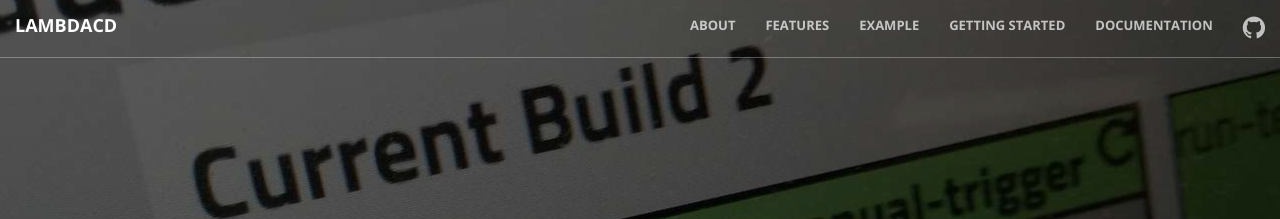
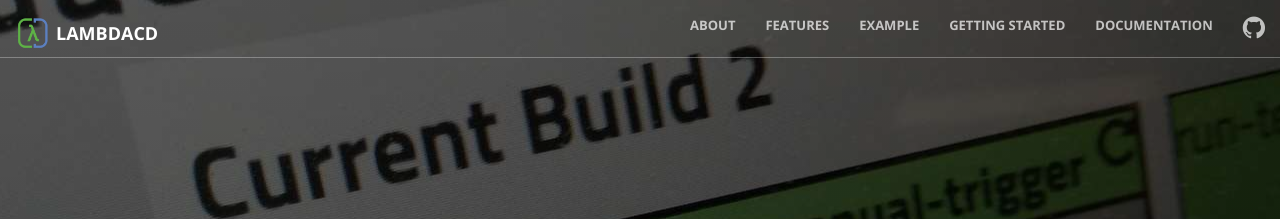
Before and after one commit to flosell/lambdacd, a Jekyll site: the page built from index.html, in a window 1280 px wide. Shown: the top 219 px of the page. Built offline with Jekyll 4.4.1, drawn with Linux system fonts in a browser that asks for light colours.

Commit message:
add lambdacd logo

```diff
--- a/_includes/head.html
+++ b/_includes/head.html
@@ -19,6 +19,9 @@
     <!-- Custom CSS -->
     <link rel="stylesheet" href="{{ "/css/creative.css" | prepend: site.baseurl }}" type="text/css">
     <link rel="canonical" href="{{ page.url | replace:'index.html','' | prepend: site.baseurl | prepend: site.url }}">
+    <link href="favicon-32x32.png" rel="icon" sizes="32x32" type="image/png">
+    <link href="favicon-96x96.png" rel="icon" sizes="96x96" type="image/png">
+    <link href="favicon-16x16.png" rel="icon" sizes="16x16" type="image/png">
 
     <!-- HTML5 Shim and Respond.js IE8 support of HTML5 elements and media queries -->
     <!-- WARNING: Respond.js doesn't work if you view the page via file:// -->
--- a/_includes/header.html
+++ b/_includes/header.html
@@ -8,7 +8,9 @@
         <span class="icon-bar"></span>
         <span class="icon-bar"></span>
       </button>
-      <a class="navbar-brand page-scroll" href="{{ "/#page-top" | prepend: site.baseurl }}">LambdaCD</a>
+      <a class="navbar-brand page-scroll lambdacd-logo" href="{{ "/#page-top" | prepend: site.baseurl }}">
+      <img src="img/lambdacd-logo.png"/><span>LambdaCD</span>
+      </a>
     </div>
 
     <!-- Collect the nav links, forms, and other content for toggling -->
--- a/css/creative.scss
+++ b/css/creative.scss
@@ -384,3 +384,15 @@ body {
     margin-top: 10px;
     margin-bottom: 10px;
 }
+
+.lambdacd-logo {
+    img {
+        height: 2em;
+        display: inline;
+        margin-right: 5px;
+    }
+
+    span {
+        vertical-align: middle;
+    }
+}
```
Also changed, not shown: _sass/_layout.scss (line endings or trailing spaces), favicon-16x16.png (added), favicon-32x32.png (added), favicon-96x96.png (added), favicon.ico (added), img/lambdacd-logo.png (added).
